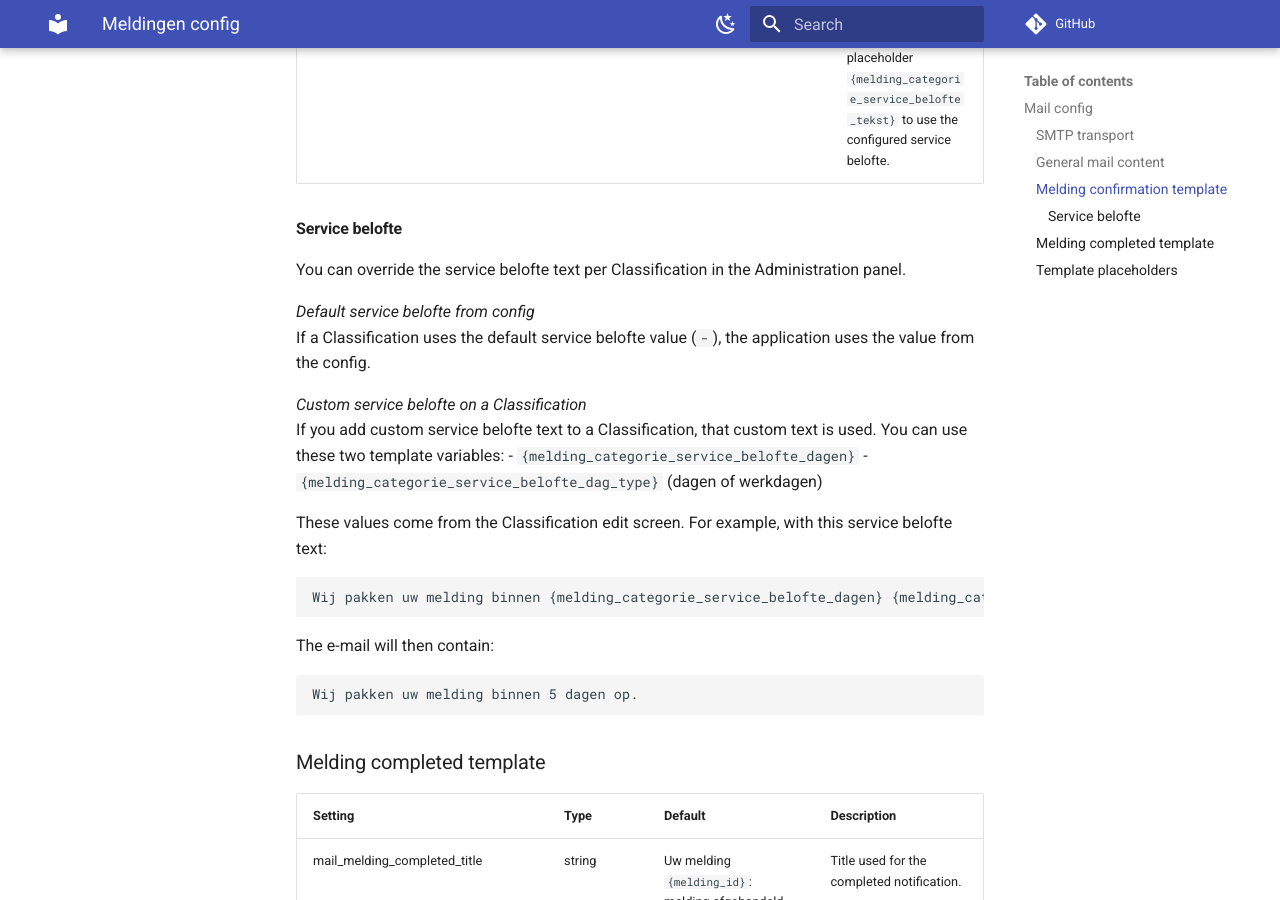
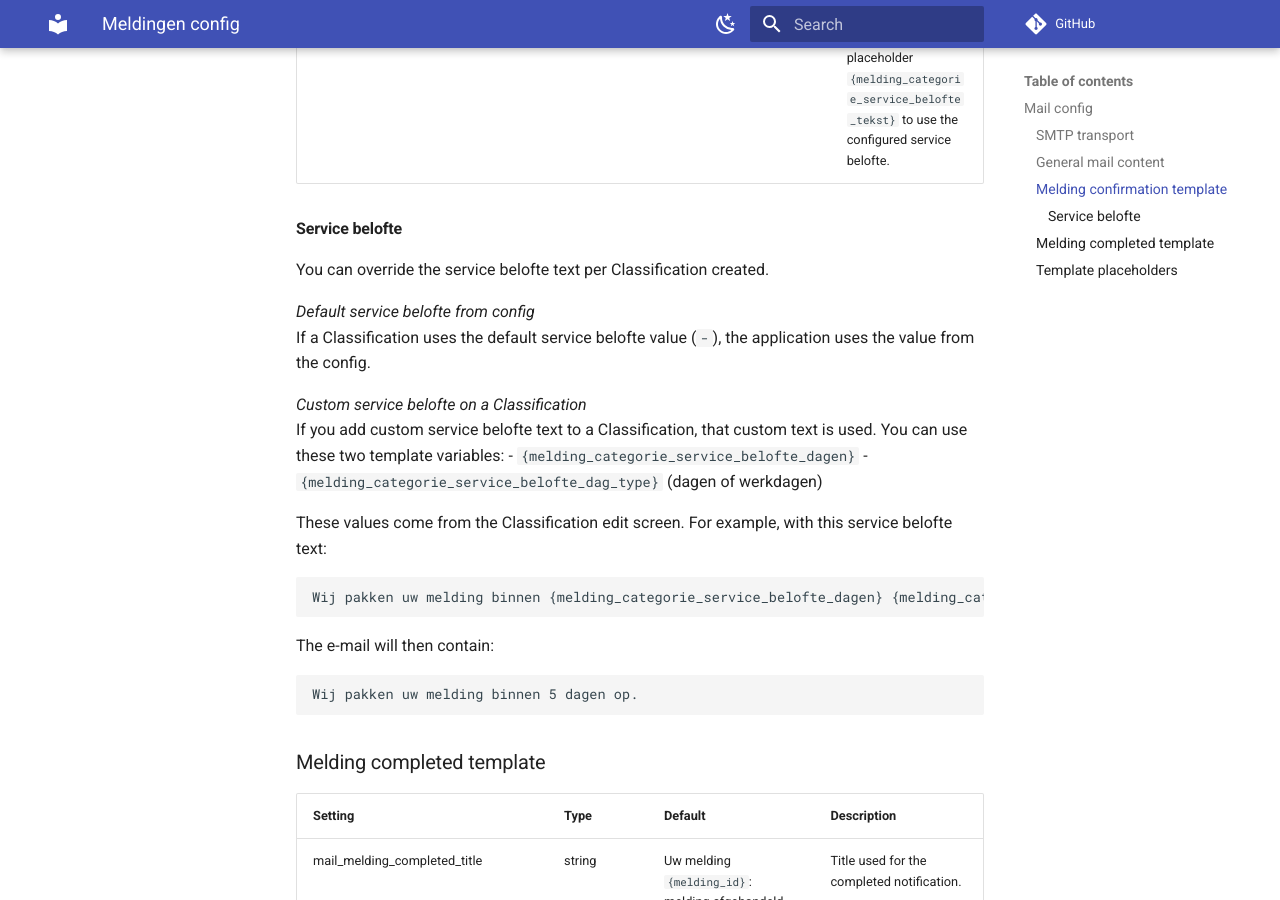
Before and after one commit to Amsterdam/meldingen, an MkDocs documentation site: the page built from docs/config.md, in a window 1280 px wide and 900 px high, scrolled down 1924 px. Built offline with MkDocs 1.6.1 and Material for MkDocs 9.7.7, drawn with Linux system fonts in a browser that asks for light colours; comment, search, counter and statistics services are not loaded.

Commit message:
Remove reference to admin panel

```diff
--- a/docs/config.md
+++ b/docs/config.md
@@ -46,7 +46,7 @@ TLS flags are mutually exclusive in normal setups:
 
 #### Service belofte
 
-You can override the service belofte text per Classification in the Administration panel.
+You can override the service belofte text per Classification created.
 
 *Default service belofte from config*
 If a Classification uses the default service belofte value (`-`), the application uses the value from the config.
```
